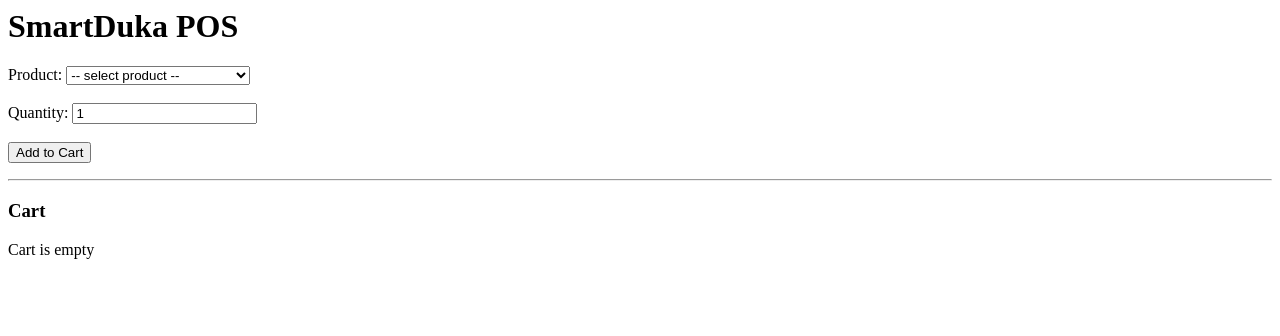
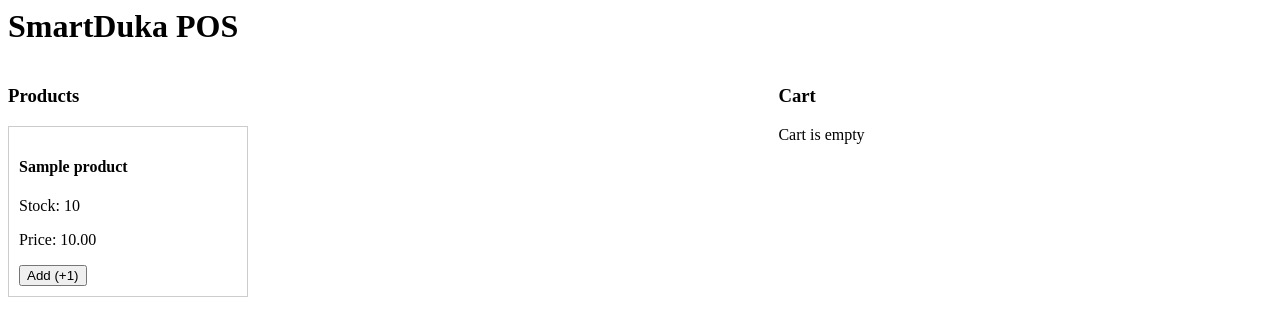
Before and after one commit to Michael-Nyawade/smart-duka, a Django app: page /pos/ in a window 1280 px wide. Shown: the top 336 px of the page. Run offline with Django 5.2, Linux system fonts and the light colour scheme; tables that the repository leaves empty hold one stand-in row (values such as "Sample post").

Commit message:
Converted POS to fast grid-based one-click selling interface

```diff
--- a/pos/views.py
+++ b/pos/views.py
@@ -14,22 +14,15 @@ def pos_home(request):
 
         product_id = request.POST.get('product')
 
-        # Quantity safety fix
-        try:
-            quantity = int(request.POST.get('quantity', 1))
-            if quantity < 1:
-                quantity = 1
-        except:
-            quantity = 1
-
         product = get_object_or_404(Product, id=product_id)
 
+        # Faster add-to-cart: always +1
         if product_id in cart:
-            cart[product_id]['qty'] += quantity
+            cart[product_id]['qty'] += 1
         else:
             cart[product_id] = {
                 'name': product.name,
-                'qty': quantity,
+                'qty': 1,
                 'price': float(product.selling_price),
             }
 
--- a/templates/pos/pos_home.html
+++ b/templates/pos/pos_home.html
@@ -1,39 +1,42 @@
 <h1>SmartDuka POS</h1>
 
-<form method="post">
+<div style="display: flex; gap: 30px;">
+
+    <!-- PRODUCT GRID -->
+    <div style="width: 60%;">
+        <h3>Products</h3>
+
+        <div style="display: grid; grid-template-columns: repeat(3, 1fr); gap: 10px;">
+
+            {% for product in products %}
+                <form method="post" style="border: 1px solid #ccc; padding: 10px;">
                     {% csrf_token %}
 
-    <label>Product:</label>
-    <select name="product">
-        <option value="">-- select product --</option>
-        {% for product in products %}
-            <option value="{{ product.id }}">
-                {{ product.name }} (Stock: {{ product.stock_quantity }})
-            </option>
+                    <h4>{{ product.name }}</h4>
+                    <p>Stock: {{ product.stock_quantity }}</p>
+                    <p>Price: {{ product.selling_price }}</p>
+
+                    <input type="hidden" name="product" value="{{ product.id }}">
+                    <input type="hidden" name="quantity" value="1">
+
+                    <button type="submit">
+                        Add (+1)
+                    </button>
+                </form>
             {% endfor %}
-    </select>
 
-    <br><br>
+        </div>
+    </div>
 
-    <label>Quantity:</label>
-    <input type="number" name="quantity" value="1">
-
-    <br><br>
-
-    <button type="submit">Add to Cart</button>
-</form>
-
-<hr>
-
+    <!-- CART -->
+    <div style="width: 40%;">
         <h3>Cart</h3>
 
         {% if cart %}
-<table border="1" cellpadding="5">
+        <table border="1" cellpadding="5" width="100%">
             <tr>
-        <th>Product</th>
+                <th>Item</th>
                 <th>Qty</th>
-        <th>Price</th>
-        <th>Total</th>
                 <th>Action</th>
             </tr>
 
@@ -41,27 +44,28 @@
             <tr>
                 <td>{{ item.name }}</td>
                 <td>{{ item.qty }}</td>
-        <td>{{ item.price }}</td>
-        <td>{{ item.qty|floatformat:2 }}</td>
                 <td>
-            <a href="{% url 'remove_from_cart' key %}">
-                Remove
-            </a>
+                    <a href="{% url 'remove_from_cart' key %}">Remove</a>
                 </td>
             </tr>
             {% endfor %}
         </table>
 
-<h4>Total: {{ total }}</h4>
+        <h3>Total: {{ total }}</h3>
 
         <a href="{% url 'checkout' %}">
-    <button>Checkout</button>
+            <button style="width: 100%;">Checkout</button>
         </a>
 
+        <br><br>
+
         <a href="{% url 'clear_cart' %}">
-    <button>Clear Cart</button>
+            <button style="width: 100%;">Clear</button>
         </a>
 
         {% else %}
             <p>Cart is empty</p>
         {% endif %}
+    </div>
+
+</div>
```
Lines whose indentation alone changed are shown as unchanged.
